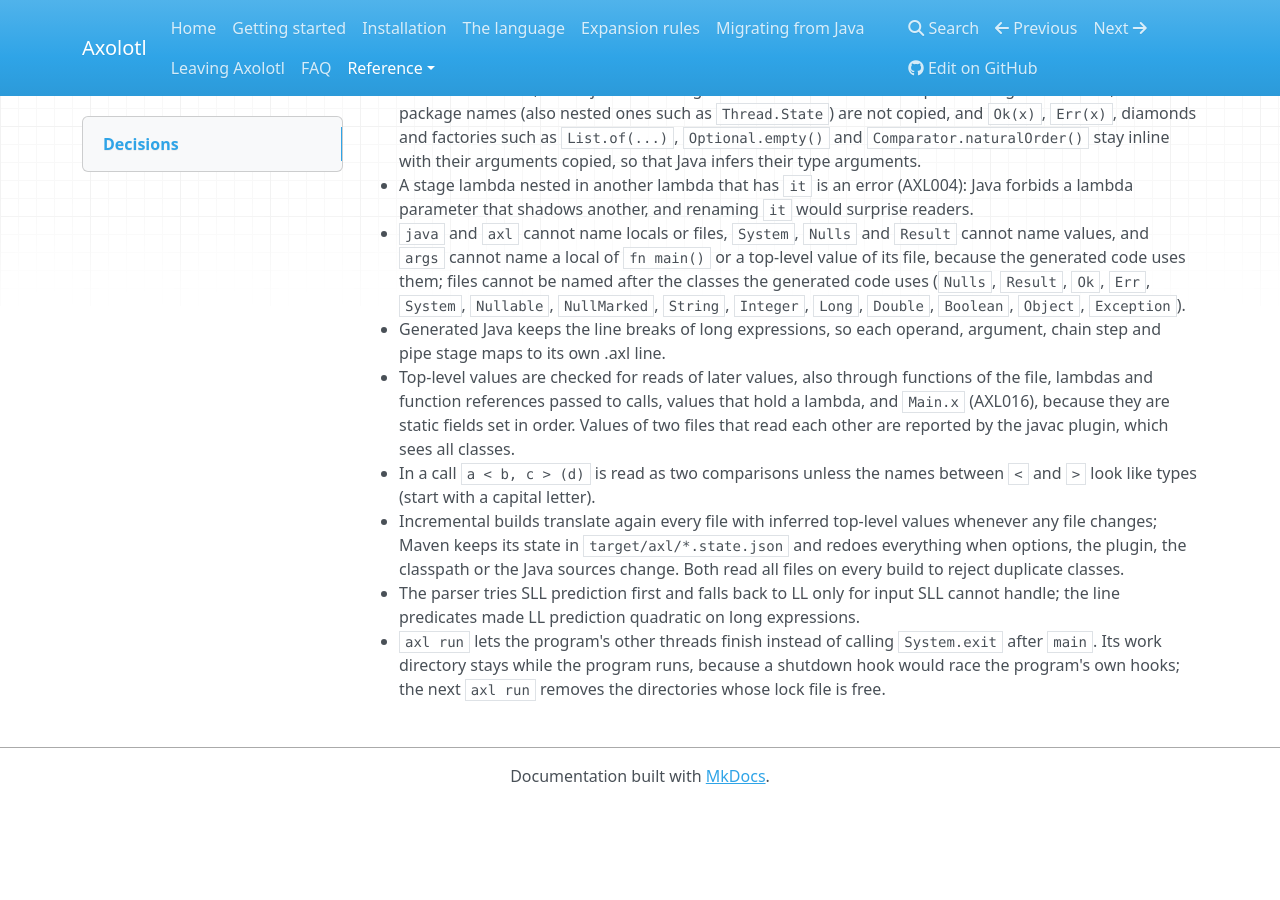
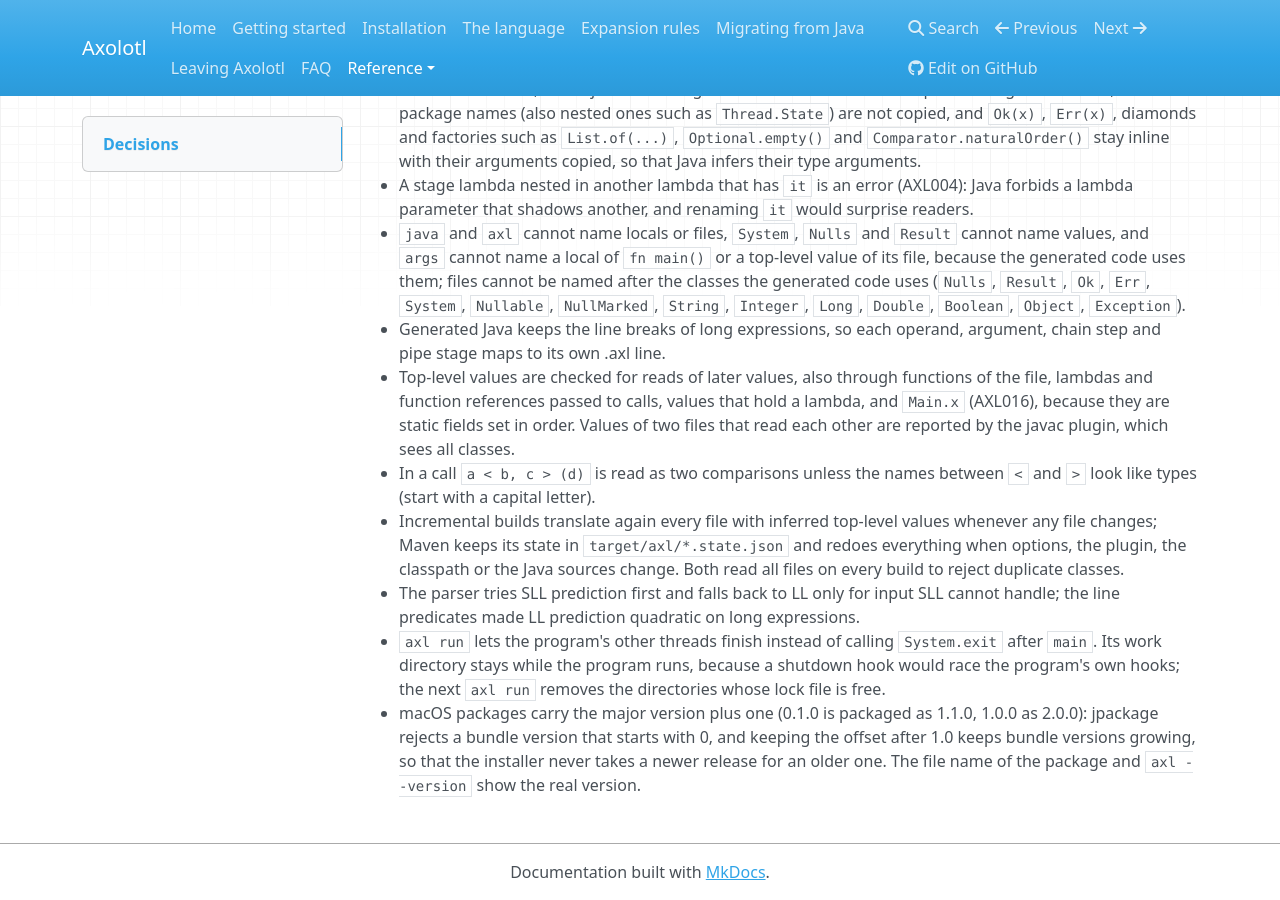
Before and after one commit to k1ngmang/axolotl-lang, an MkDocs documentation site: the page built from docs/decisions.md, in a window 1280 px wide and 900 px high, scrolled down 3809 px. Built offline with MkDocs 1.6.1, drawn with Linux system fonts in a browser that asks for light colours; nearby versions of some CDN libraries; before the commit the page ends 4613 px from its top, so only the background shows below that.

Commit message:
Keep the macOS version offset after 1.0 and record why
Mapping only 0.x to 1.x would make a later 1.0.0 older than the 1.9.0 of a 0.9.0.

```diff
--- a/docs/decisions.md
+++ b/docs/decisions.md
@@ -72,3 +72,4 @@ One line per decision where the specification is silent or had to be adjusted.
 - Incremental builds translate again every file with inferred top-level values whenever any file changes; Maven keeps its state in `target/axl/*.state.json` and redoes everything when options, the plugin, the classpath or the Java sources change. Both read all files on every build to reject duplicate classes.
 - The parser tries SLL prediction first and falls back to LL only for input SLL cannot handle; the line predicates made LL prediction quadratic on long expressions.
 - `axl run` lets the program's other threads finish instead of calling `System.exit` after `main`. Its work directory stays while the program runs, because a shutdown hook would race the program's own hooks; the next `axl run` removes the directories whose lock file is free.
+- macOS packages carry the major version plus one (0.1.0 is packaged as 1.1.0, 1.0.0 as 2.0.0): jpackage rejects a bundle version that starts with 0, and keeping the offset after 1.0 keeps bundle versions growing, so that the installer never takes a newer release for an older one. The file name of the package and `axl --version` show the real version.
```
Also changed, not shown: 1 other file.
